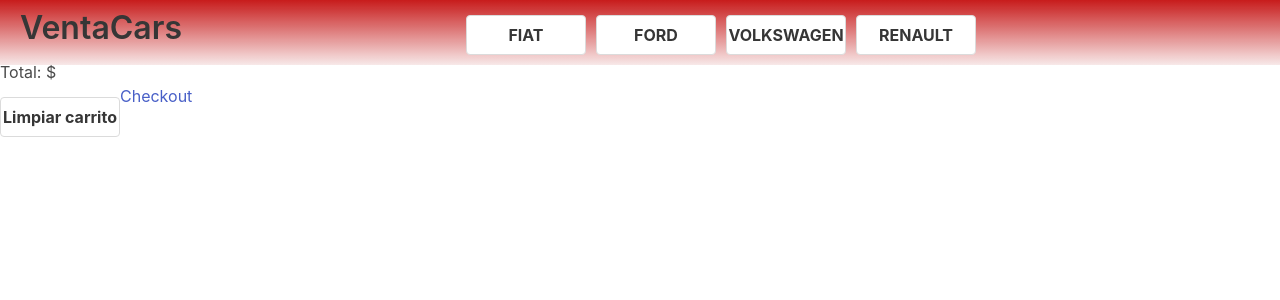
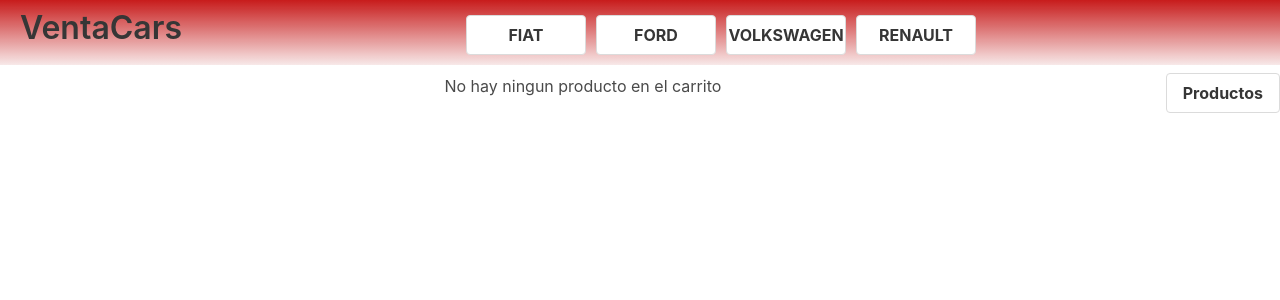
Before and after one commit to ArionVargas/EntregaFinalVargasArion, a React (Create React App) app: page /cart in a window 1280 px wide. Shown: the top 300 px of the page. Built offline with nearby package versions, Linux system fonts and the light colour scheme.

Commit message:
terminando pryecto

```diff
--- /dev/null
+++ b/src/Components/Cart/Cart.css
@@ -0,0 +1,19 @@
+.ContainerCart{
+    display: flex;
+    align-items: center;
+
+}
+
+.Mensaje{
+    width: 100%;
+    display: flex;
+    justify-content: center;
+    align-items: center;
+}
+
+.BCart{
+    display: flex;
+    justify-content: center;
+    align-items: center;
+
+}
--- a/src/Components/Cart/Cart.js
+++ b/src/Components/Cart/Cart.js
@@ -2,26 +2,30 @@
 import { Link } from "react-router-dom"
 import { CartContext } from "../../context/CartContext"
 import CartItem from "../CartItem/CartItem"
+import "./Cart.css"
 
 
 const Cart = () => {
-    const { cart, clearCart, totalQuantity, total } = useContext(CartContext)
+    const { cart, clearCart, totalQuantity, totalPrice } = useContext(CartContext)
 
-    if (totalQuantity === 0) {
+    if (totalQuantity() === 0) {
         return (
-            <div>
-                <h1>No hay ningun producto en el carrito</h1>
-                <Link to="/" className="Option">Productos</Link>
+            <div className="ContainerCart">
+                <h1 className="Mensaje">No hay ningun producto en el carrito</h1>
+                <Link to="/" className="BCart button">Productos</Link>
             </div>
         )
     }
 
     return (
-        <div>
-            {cart.map(p => <CartItem key={p.id} product={p} />)}
-            <h3>Total: ${total}</h3>
+        <div className="ContainerCart">
+
+
+            {cart.map(p => <CartItem key={p.id} products={p} />)}
+
+            <h3>Total: ${totalPrice}</h3>
             <button onClick={() => clearCart()} className="button">Limpiar carrito</button>
-            <Link to="/checkout" className="Option">Checkout</Link>
+            <Link to="/checkout" className="BCart button">Checkout</Link>
         </div>
     )
 
--- a/src/Components/CartItem/CartItem.js
+++ b/src/Components/CartItem/CartItem.js
@@ -5,14 +5,13 @@
 
 const CartItem = ( {products} ) => {
 
-
     const { removeItem } = useContext(CartContext)
 
 
     return (
-        <div className="container">
+        <div className="CardItem">
             <picture>
-                <img src={products.img} alt={products.name} className="imgContainer" />
+                <img src={products.img} alt={products.name} className="card-image" />
             </picture>
             <div className="productsCategorie">
                 <h2>
--- a/src/Components/CartWidget/CartWidget.js
+++ b/src/Components/CartWidget/CartWidget.js
@@ -1,16 +1,21 @@
-import { useContext } from "react"
+import { useContext, useEffect, useState } from "react"
 import cart from "./assets/carrito.png"
 import { Link } from "react-router-dom"
 import { CartContext } from "../../context/CartContext"
 
 const CartWidget = () => {
     const { totalQuantity } = useContext(CartContext)
+    const [cartQuantity, setCartQuantity] = useState(totalQuantity)
+
+    useEffect(() => {
+        setCartQuantity(totalQuantity)
+    }, [totalQuantity])
 
     return (
         <div>
-            <Link to="/cart" className="CartWidget" style={{ display: totalQuantity > 0 ? "block" : "none" }}>
+            <Link to="/cart" className="CartWidget" style={{ display: totalQuantity() > 0 ? "block" : "none" }}>
                 <img className="CartWidget" src={cart} alt="img-carrito" />
-                {totalQuantity}
+                {cartQuantity}
             </Link>
         </div>
     )
--- a/src/context/CartContext.js
+++ b/src/context/CartContext.js
@@ -16,11 +16,13 @@
         } else {
             console.error("El producto ya fue agregado")
         }
+
     }
 
     const removeItem = (itemId) => {
         const cartUpdated = cart.filter(prod => prod.id !== itemId)
         setCart(cartUpdated)
+
     }
 
     const clearCart = () => {
@@ -31,9 +33,8 @@
         return cart.some(prod => prod.id === itemId)
     }
 
-    const totalPrice = () => {
-        return cart.reduce((prev, act) => prev + act.quantity * act.price, 0)
-    }
+    const totalPrice =  cart.reduce((prev, act) => prev + act.quantity * act.price, 0)
+
 
     const totalQuantity = () => cart.reduce((acumulador, productsActual) => acumulador + productsActual.quantity, 0)
 
```
